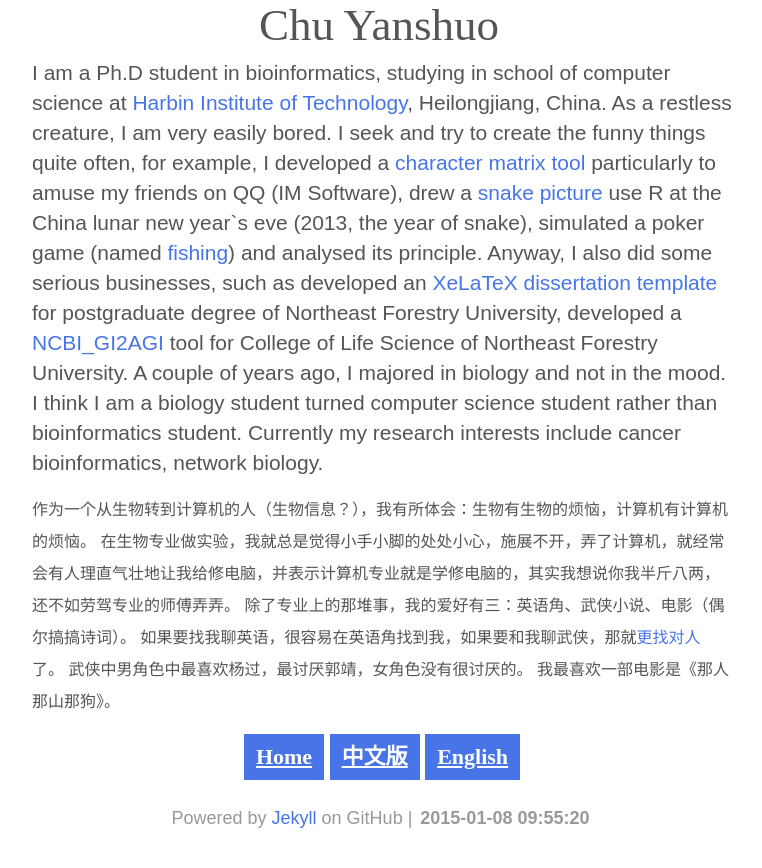
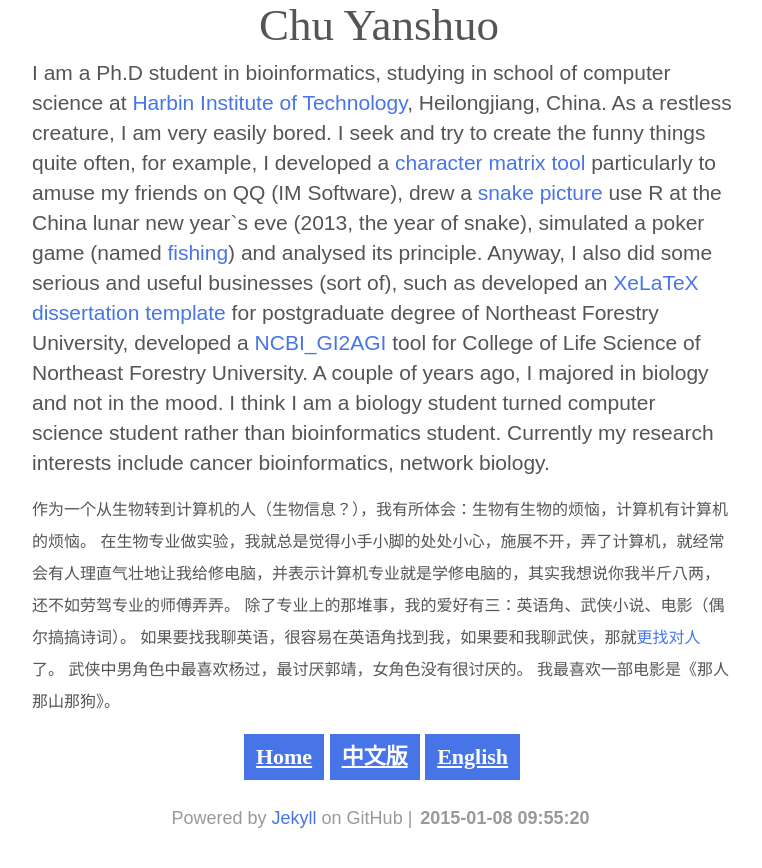
Before and after one commit to dustincys/dustincys.github.com, a Jekyll site: the page built from index.md, in a window 1280 px wide. Shown: the part 340-1208 px from the top of the page, without its empty margins (258-1020 px from the left). Built offline with Jekyll 4.4.1, drawn with Linux system fonts in a browser that asks for light colours; some web fonts are replaced; Markdown is read by kramdown in place of the engine named in the settings.

Commit message:
add sort of

```diff
--- a/index.md
+++ b/index.md
@@ -6,7 +6,7 @@ avatar: yes
 I am a Ph.D student in bioinformatics, studying in school of computer science at [Harbin Institute of Technology][hit], Heilongjiang, China.
 As a restless creature, I am very easily bored.
 I seek and try to create the funny things quite often, for example, I developed a [character matrix tool][zifuzi] particularly to amuse my friends on QQ (IM Software), drew a [snake picture][snake] use R at the China lunar new year`s eve (2013, the year of snake), simulated a poker game (named [fishing][fishing]) and analysed its principle.
-Anyway, I also did some serious businesses, such as developed an [XeLaTeX dissertation template][template] for postgraduate degree of Northeast Forestry University, developed a [NCBI_GI2AGI][NCBI_GI2AGI] tool for College of Life Science of Northeast Forestry University.
+Anyway, I also did some serious and useful businesses (sort of), such as developed an [XeLaTeX dissertation template][template] for postgraduate degree of Northeast Forestry University, developed a [NCBI_GI2AGI][NCBI_GI2AGI] tool for College of Life Science of Northeast Forestry University.
 A couple of years ago, I majored in biology and not in the mood.
 I think I am a biology student turned computer science student rather than bioinformatics student.
 Currently my research interests include cancer bioinformatics, network biology.
```
